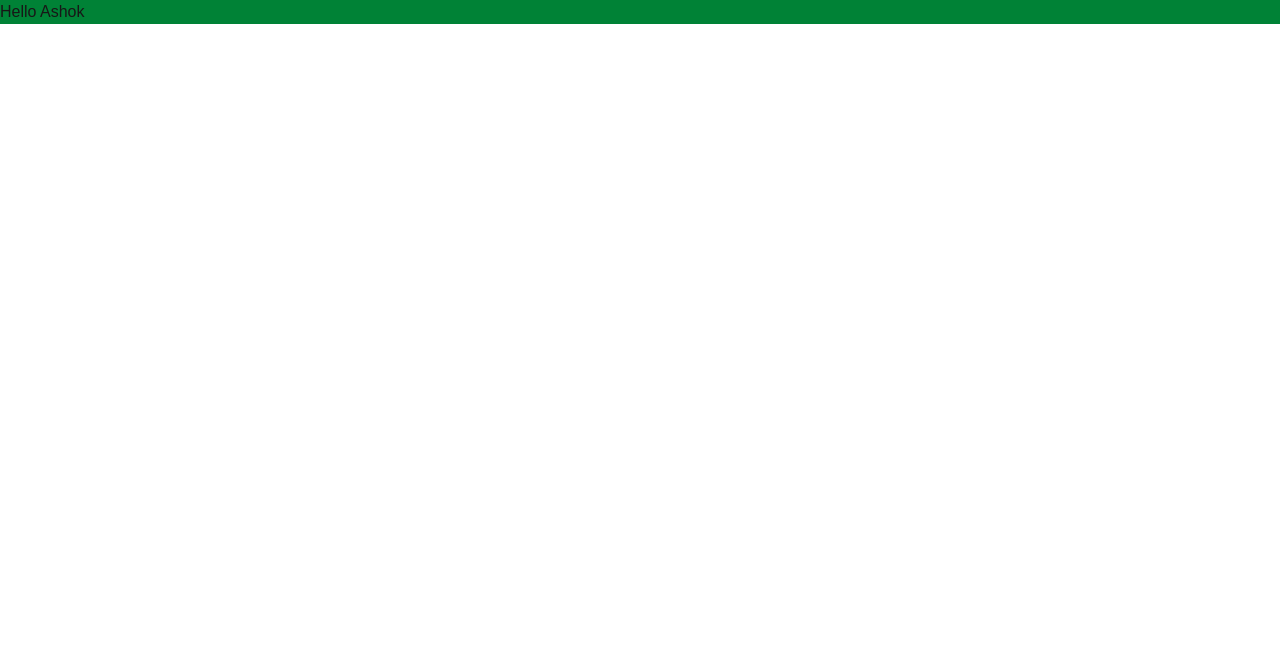
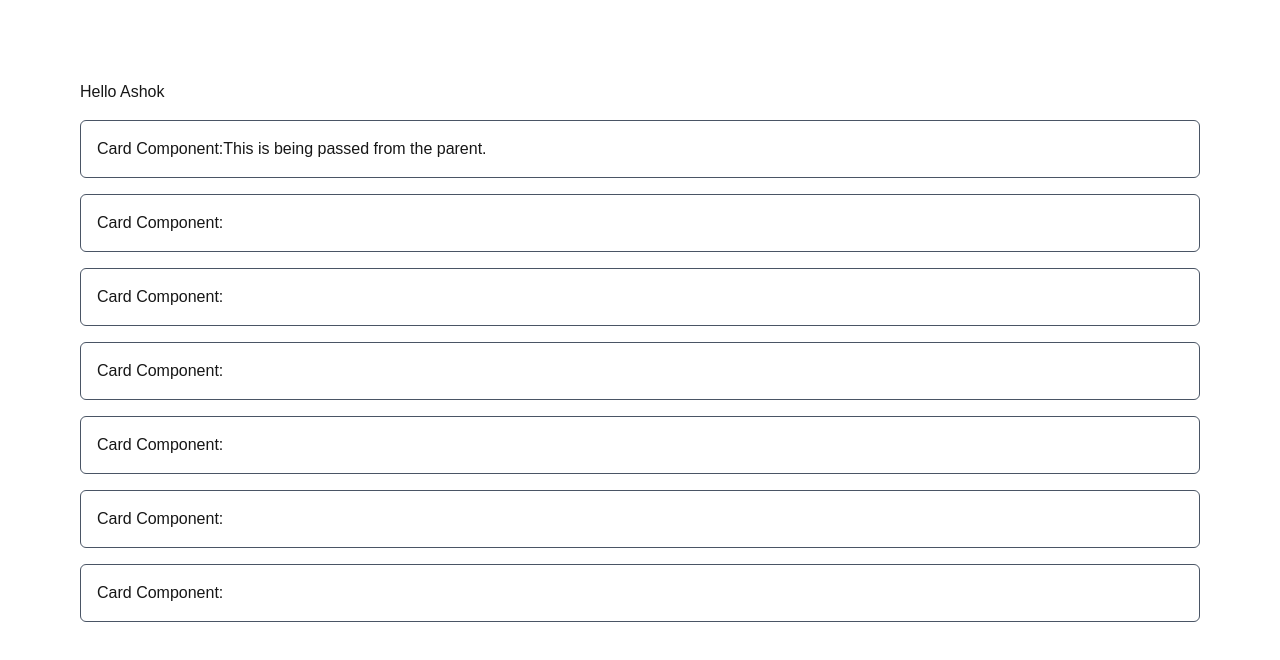
Before and after one commit to ashokneupane100/next-commerce, a Next.js app: page / in a window 1280 px wide. Shown: the top 660 px of the page. Built offline with nearby package versions, Linux system fonts and the light colour scheme.

Commit message:
Learning the component structure and props

```diff
--- a/app/page.js
+++ b/app/page.js
@@ -1,11 +1,25 @@
 import Image from "next/image";
 
-export default function Home() {
-  const name="Ashok "
+function Card(props) {
   return (
-    < >
-      <div className="bg-green-700">Hello  {name}</div>
-    </>
-
+    <div className="border rounded-md border-gray-600 p-4">Card Component:{props.text}</div>
   );
 }
+
+export default function Home() {
+  const name = "Ashok ";
+  return (
+    <>
+      <div className="p-20 space-y-4">
+        <div className="">Hello {name}</div>
+        <Card text="This is being passed from the parent."/>
+        <Card/>
+        <Card/>
+        <Card/>
+        <Card/>
+        <Card/>
+        <Card/>
+      </div>
+    </>
+  );
+}
```
